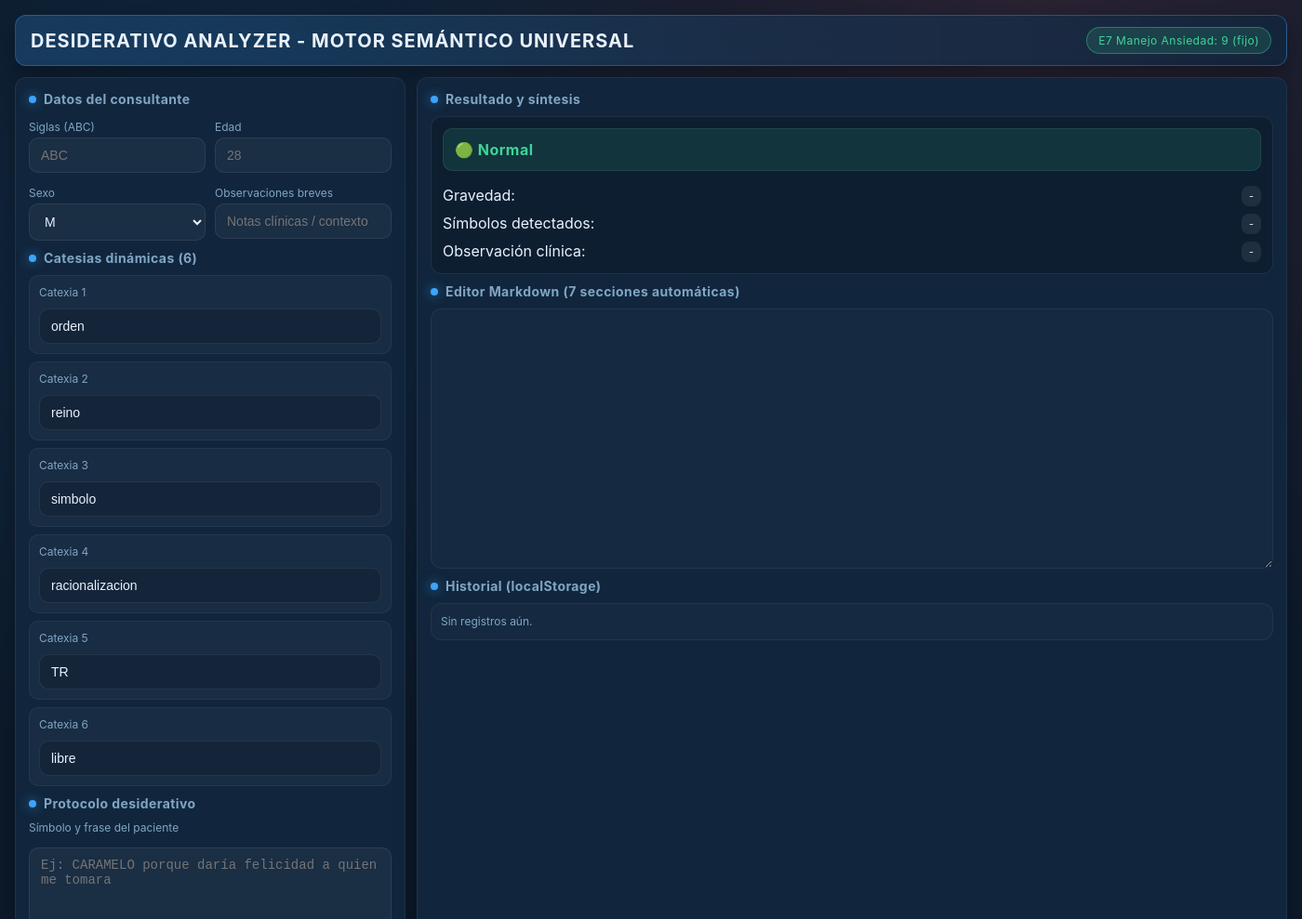
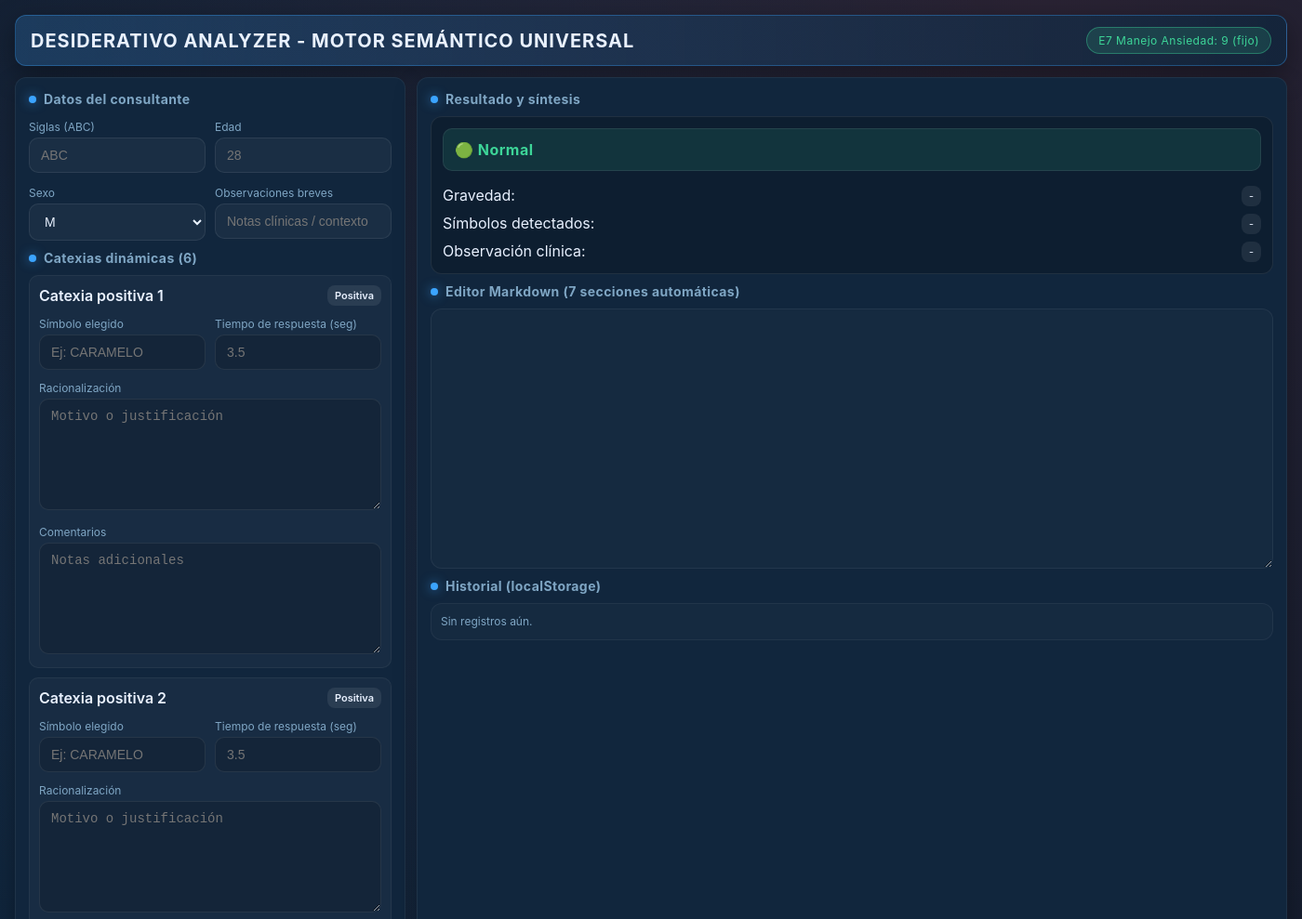
Before and after one commit to Chorpatelico/DesiderativoApp, an Electron app: page index.html in a window 1400 px wide. Shown: the top 989 px of the page at 93% size. Drawn offline with nearby package versions, Linux system fonts and the light colour scheme.

Commit message:
Add files via upload

```diff
--- a/index.html
+++ b/index.html
@@ -147,7 +147,7 @@
       color: #031220;
       font-weight: 700;
       letter-spacing: 0.02em;
-      cursor: true;
+      cursor: pointer;
       transition: transform 0.15s, box-shadow 0.15s, filter 0.15s;
       box-shadow: 0 10px 25px rgba(59,164,255,0.25);
     }
@@ -238,8 +238,8 @@
     }
     .catexias-container {
       display: grid;
-      grid-template-columns: repeat(auto-fit, minmax(200px,1fr));
-      gap: 8px;
+      grid-template-columns: repeat(auto-fit, minmax(280px,1fr));
+      gap: 10px;
     }
     .catexia-box {
       background: rgba(255,255,255,0.03);
@@ -247,10 +247,25 @@
       border-radius: 10px;
       border: 1px solid rgba(255,255,255,0.05);
       display: grid;
-      gap: 6px;
+      gap: 8px;
     }
-    .catexia-box input {
+    .catexia-box input,
+    .catexia-box textarea {
       background: rgba(0,0,0,0.15);
+    }
+    .catexia-header {
+      display: flex;
+      align-items: center;
+      justify-content: space-between;
+      font-weight: 600;
+      color: var(--text);
+    }
+    .catexia-tag {
+      font-size: 11px;
+      padding: 4px 8px;
+      border-radius: 8px;
+      background: rgba(255,255,255,0.08);
+      color: var(--text);
     }
     .result-line { display: flex; justify-content: space-between; }
     .tag { padding: 4px 8px; border-radius: 8px; background: rgba(255,255,255,0.08); font-size: 11px; color: var(--text); }
@@ -296,7 +311,7 @@
         </div>
       </div>
 
-      <h2 class="section-title">Catesias dinámicas (6)</h2>
+      <h2 class="section-title">Catexias dinámicas (6)</h2>
       <div class="catexias-container" id="catexias-container"></div>
 
       <h2 class="section-title">Protocolo desiderativo</h2>
@@ -383,7 +398,14 @@
       { id: 'E7', label: 'E7 Manejo Ansiedad (9 fijo)', fixed: true }
     ];
 
-    const catexiasBase = ["orden", "reino", "simbolo", "racionalizacion", "TR", "libre"];
+    const catexiasConfig = [
+      { id: "pos1", label: "Catexia positiva 1", tipo: "Positiva" },
+      { id: "pos2", label: "Catexia positiva 2", tipo: "Positiva" },
+      { id: "pos3", label: "Catexia positiva 3", tipo: "Positiva" },
+      { id: "neg1", label: "Catexia negativa 1", tipo: "Negativa" },
+      { id: "neg2", label: "Catexia negativa 2", tipo: "Negativa" },
+      { id: "neg3", label: "Catexia negativa 3", tipo: "Negativa" }
+    ];
 
     let ultimoResultado = {
       siglas: "",
@@ -423,8 +445,8 @@
     function mostrarHistorial() {
       const data = JSON.parse(localStorage.getItem("historialAnalisis") || "[]");
       if (!data.length) { alert("Sin historial."); return; }
-      const texto = data.slice(0, 10).map((d,i)=>`${i+1}. ${d.fecha} - ${d.siglas} - ${d.gravedad} - ${d.texto.substring(0,60)}...`).join("\\n");
-      alert("Últimos 10 análisis:\\n" + texto);
+      const texto = data.slice(0, 10).map((d,i)=>`${i+1}. ${d.fecha} - ${d.siglas} - ${d.gravedad} - ${d.texto.substring(0,60)}...`).join("\n");
+      alert("Últimos 10 análisis:\n" + texto);
     }
 
     function randomFrom(arr) { return arr[Math.floor(Math.random()*arr.length)]; }
@@ -477,7 +499,7 @@
         `- Gravedad: ${document.getElementById("gravedad-text").textContent}`,
         `- Símbolos detectados: ${document.getElementById("simbolos-detectados").textContent}`,
         `- Observación clínica: ${document.getElementById("observacion-clinica").textContent}`
-      ].join("\\n");
+      ].join("\n");
     }
 
     function renderScores(puntuaciones) {
@@ -493,7 +515,7 @@
       document.getElementById("sexo").value = "M";
       document.getElementById("observaciones").value = "";
       document.getElementById("respuesta").value = "";
-      document.querySelectorAll("#catexias-container input").forEach((inp, idx) => inp.value = catexiasBase[idx] || "");
+      document.querySelectorAll("#catexias-container input, #catexias-container textarea").forEach(inp => inp.value = "");
       document.querySelectorAll("#ejes-checkboxes input[type=checkbox]").forEach(cb => { cb.checked = cb.dataset.fixed === "true"; });
       document.getElementById("markdown-editor").value = "";
       document.getElementById("score-badges").innerHTML = "";
@@ -624,12 +646,32 @@
     function crearCatexias() {
       const cont = document.getElementById("catexias-container");
       cont.innerHTML = "";
-      catexiasBase.forEach((c, idx) => {
+      catexiasConfig.forEach(cfg => {
         const box = document.createElement("div");
         box.className = "catexia-box";
         box.innerHTML = `
-          <label>Catexia ${idx+1}</label>
-          <input value="${c}">
+          <div class="catexia-header">
+            <span>${cfg.label}</span>
+            <span class="catexia-tag">${cfg.tipo}</span>
+          </div>
+          <div class="grid two">
+            <div>
+              <label>Símbolo elegido</label>
+              <input data-catexia="${cfg.id}" data-field="simbolo" placeholder="Ej: CARAMELO">
+            </div>
+            <div>
+              <label>Tiempo de respuesta (seg)</label>
+              <input type="number" min="0" step="0.1" data-catexia="${cfg.id}" data-field="tiempo" placeholder="3.5">
+            </div>
+          </div>
+          <div>
+            <label>Racionalización</label>
+            <textarea rows="2" data-catexia="${cfg.id}" data-field="racionalizacion" placeholder="Motivo o justificación"></textarea>
+          </div>
+          <div>
+            <label>Comentarios</label>
+            <textarea rows="2" data-catexia="${cfg.id}" data-field="comentarios" placeholder="Notas adicionales"></textarea>
+          </div>
         `;
         cont.appendChild(box);
       });
```
